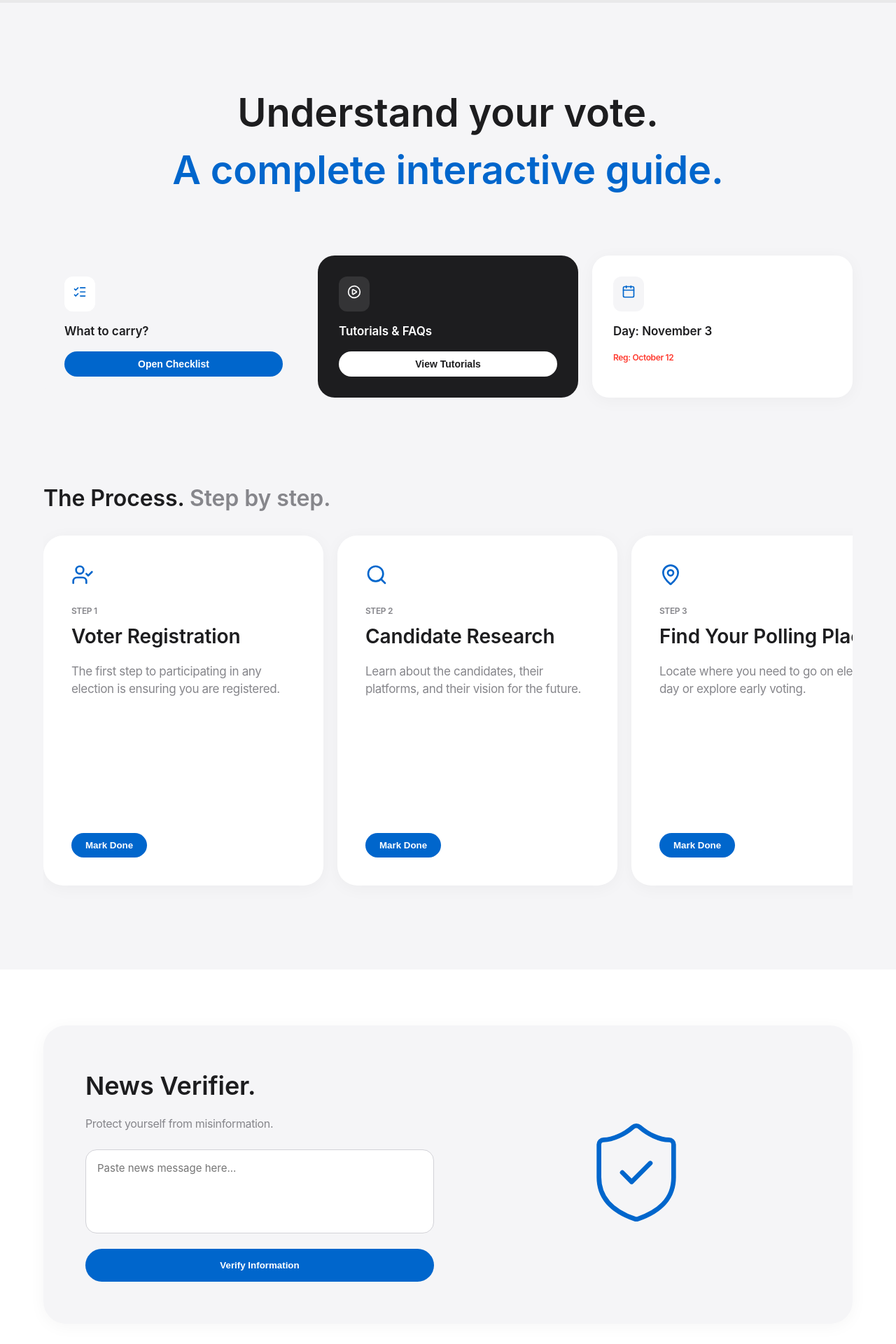
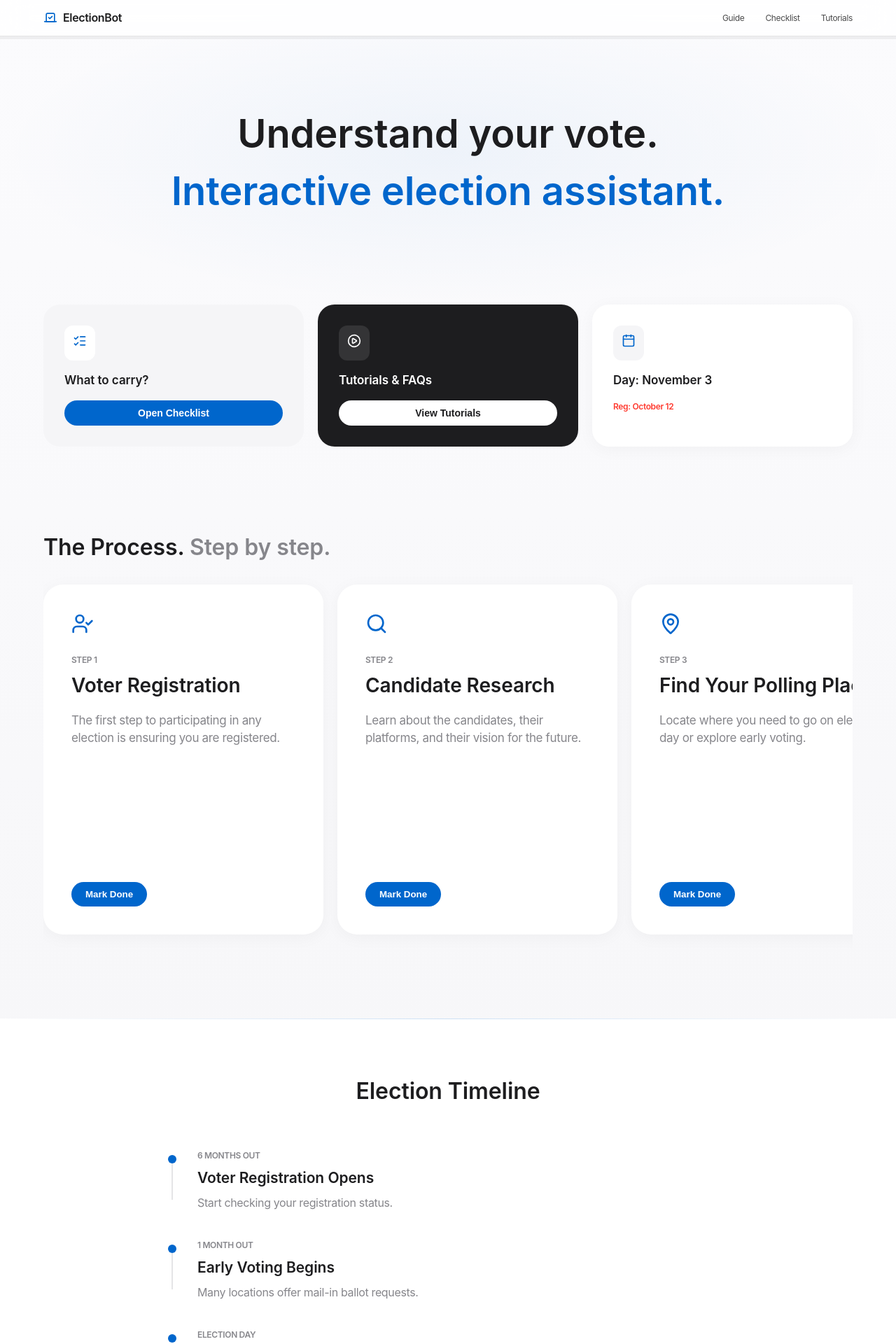
Before and after one commit to rajsingp06/Election-Bot, a React (Vite) app: page / in a window 1280 px wide. Shown: the top 1920 px of the page at 70% size. Built offline with nearby package versions, Linux system fonts and the light colour scheme.

Commit message:
Add Navbar and color accents

```diff
--- a/src/App.jsx
+++ b/src/App.jsx
@@ -37,46 +37,57 @@ const checklistItems = [
 ];
 
 const reels = [
-  { id: 1, title: "How Voting Works", desc: "A quick 30-second guide on the democratic process of choosing your representative.", img: "https://images.unsplash.com/photo-1540910419892-f0bbddcf6a88?auto=format&fit=crop&q=80&w=800" },
-  { id: 2, title: "How EVM Works", desc: "Understanding the Electronic Voting Machine—secure, transparent, and efficient.", img: "https://images.unsplash.com/photo-1577563908411-5077b6dc7624?auto=format&fit=crop&q=80&w=800" },
-  { id: 3, title: "Your Rights", desc: "Every vote counts. Learn about your constitutional right to vote.", img: "https://images.unsplash.com/photo-1529107386315-e1a2ed48a620?auto=format&fit=crop&q=80&w=800" }
+  { id: 1, title: "How Voting Works", desc: "A quick 30-second guide on the democratic process.", img: "https://images.unsplash.com/photo-1540910419892-f0bbddcf6a88?auto=format&fit=crop&q=80&w=800" },
+  { id: 2, title: "How EVM Works", desc: "Understanding the Electronic Voting Machine.", img: "https://images.unsplash.com/photo-1577563908411-5077b6dc7624?auto=format&fit=crop&q=80&w=800" }
 ];
 
-// --- COMPONENTS ---
+// --- SHARED COMPONENTS ---
+const Navbar = () => (
+  <nav className="nav-bar">
+    <div className="nav-content">
+      <Link to="/" style={{ display: 'flex', alignItems: 'center', gap: '8px', textDecoration: 'none', color: 'var(--text-primary)', fontWeight: '600' }}>
+        <Vote size={20} color="var(--accent-blue)" /> ElectionBot
+      </Link>
+      <div className="nav-links">
+        <Link to="/" className="nav-link">Guide</Link>
+        <Link to="/checklist" className="nav-link">Checklist</Link>
+        <Link to="/reels" className="nav-link">Tutorials</Link>
+      </div>
+    </div>
+  </nav>
+);
 
-const ReelsPage = () => {
-  return (
+// --- PAGES ---
+const ReelsPage = () => (
   <div className="reels-page">
+    <Navbar />
     <Link to="/" className="reel-back"><ChevronLeft size={20} /> Back</Link>
     {reels.map(reel => (
       <div key={reel.id} className="reel-card" style={{ backgroundImage: `url(${reel.img})` }}>
         <div className="reel-content">
           <h2 style={{ fontSize: '32px', marginBottom: '12px' }}>{reel.title}</h2>
-            <p style={{ fontSize: '17px', opacity: 0.9, marginBottom: '24px' }}>{reel.desc}</p>
-            <div style={{ display: 'flex', gap: '12px' }}>
-              <div style={{ background: 'var(--accent-blue)', padding: '10px 20px', borderRadius: '12px', fontWeight: '600' }}>30 Sec Explainer</div>
-            </div>
+          <p style={{ fontSize: '17px', opacity: 0.9 }}>{reel.desc}</p>
         </div>
       </div>
     ))}
   </div>
 );
-};
 
 const ChecklistPage = () => {
   const [checked, setChecked] = useState([]);
   const toggle = (id) => setChecked(prev => prev.includes(id) ? prev.filter(x => x !== id) : [...prev, id]);
   return (
     <motion.div className="checklist-page" initial={{ opacity: 0 }} animate={{ opacity: 1 }}>
-      <div className="apple-container" style={{ maxWidth: '800px' }}>
+      <Navbar />
+      <div className="apple-container" style={{ maxWidth: '800px', marginTop: '60px' }}>
         <Link to="/" className="back-link"><ChevronLeft size={20} /> Back to Guide</Link>
         <h1 style={{ fontSize: '48px', marginBottom: '16px' }}>What to Carry.</h1>
-        <p style={{ fontSize: '21px', color: 'var(--text-secondary)', marginBottom: '40px' }}>Your personalized checklist for election day.</p>
+        <p style={{ fontSize: '21px', color: 'var(--text-secondary)', marginBottom: '40px' }}>Your personalized checklist.</p>
         <div style={{ background: '#f5f5f7', borderRadius: '24px', overflow: 'hidden' }}>
           {checklistItems.map(item => (
             <div key={item.id} className="checklist-item" onClick={() => toggle(item.id)}>
               <div className={`check-circle ${checked.includes(item.id) ? 'checked' : ''}`}>{checked.includes(item.id) && <CheckCircle size={20} color="white" />}</div>
-              <div><div style={{ fontWeight: '600', fontSize: '17px', textDecoration: checked.includes(item.id) ? 'line-through' : 'none' }}>{item.title}</div><div style={{ fontSize: '14px', color: 'var(--text-secondary)' }}>{item.desc}</div></div>
+              <div style={{ fontWeight: '600', fontSize: '17px' }}>{item.title}</div>
             </div>
           ))}
         </div>
@@ -129,15 +140,16 @@ const GuidePage = () => {
 
   return (
     <div className="app">
-      <div className="progress-bar"><div className="progress-fill" style={{ width: `${progress}%` }} /></div>
+      <Navbar />
+      <div className="progress-bar" style={{ top: '52px' }}><div className="progress-fill" style={{ width: `${progress}%` }} /></div>
 
       <AnimatePresence>
         {showLiveAlert && (
-          <motion.div initial={{ y: -100, opacity: 0 }} animate={{ y: 0, opacity: 1 }} exit={{ y: -100, opacity: 0 }} style={{ position: 'fixed', top: '20px', left: '50%', transform: 'translateX(-50%)', zIndex: 1001, width: 'calc(100% - 40px)', maxWidth: '500px' }}>
+          <motion.div initial={{ y: -100, opacity: 0 }} animate={{ y: 52, opacity: 1 }} exit={{ y: -100, opacity: 0 }} style={{ position: 'fixed', top: '20px', left: '50%', transform: 'translateX(-50%)', zIndex: 1001, width: 'calc(100% - 40px)', maxWidth: '500px' }}>
             <div style={{ background: '#1d1d1f', color: 'white', padding: '16px 24px', borderRadius: '20px', boxShadow: '0 10px 30px rgba(0,0,0,0.3)', display: 'flex', alignItems: 'center', gap: '16px' }}>
               <div style={{ background: 'var(--accent-blue)', padding: '10px', borderRadius: '12px' }}><Zap size={20} fill="white" /></div>
-              <div style={{ flex: 1 }}><div style={{ fontWeight: '600', fontSize: '15px' }}>Best time to go vote!</div><div style={{ fontSize: '13px', opacity: 0.8 }}>Crowd level is <span style={{ color: '#34c759', fontWeight: '600' }}>LOW</span> right now.</div></div>
-              <button onClick={() => setShowLiveAlert(false)} style={{ background: 'none', border: 'none', color: 'white', cursor: 'pointer', opacity: 0.6 }}><X size={20} /></button>
+              <div style={{ flex: 1 }}><div style={{ fontWeight: '600', fontSize: '15px' }}>Best time to go vote!</div><div style={{ fontSize: '13px', opacity: 0.8 }}>Crowd is LOW right now.</div></div>
+              <button onClick={() => setShowLiveAlert(false)} style={{ background: 'none', border: 'none', color: 'white', cursor: 'pointer' }}><X size={20} /></button>
             </div>
           </motion.div>
         )}
@@ -146,29 +158,23 @@ const GuidePage = () => {
       <section className="hero">
         <motion.h1 initial={{ opacity: 0, y: 20 }} animate={{ opacity: 1, y: 0 }} transition={{ duration: 0.8 }}>
           Understand your vote. <br />
-          <span style={{ color: 'var(--accent-blue)' }}>A complete interactive guide.</span>
+          <span style={{ color: 'var(--accent-blue)' }}>Interactive election assistant.</span>
         </motion.h1>
       </section>
 
-      {/* Main Feature Row */}
       <section style={{ padding: '0 20px 40px' }}>
         <div className="apple-container">
           <div style={{ display: 'grid', gridTemplateColumns: '1fr 1fr 1fr', gap: '20px' }}>
-             {/* Checklist Card */}
             <div style={{ background: '#f5f5f7', borderRadius: '24px', padding: '30px', display: 'flex', flexDirection: 'column', gap: '16px' }}>
               <div style={{ background: 'white', padding: '12px', borderRadius: '12px', width: 'fit-content' }}><ListChecks color="var(--accent-blue)" size={20} /></div>
               <h3 style={{ fontSize: '17px' }}>What to carry?</h3>
               <button onClick={() => navigate('/checklist')} style={{ background: 'var(--accent-blue)', color: 'white', border: 'none', padding: '10px 20px', borderRadius: '20px', fontWeight: '600', cursor: 'pointer', fontSize: '14px' }}>Open Checklist</button>
             </div>
-
-            {/* Tutorials & FAQs Card */}
             <div style={{ background: '#1d1d1f', color: 'white', borderRadius: '24px', padding: '30px', display: 'flex', flexDirection: 'column', gap: '16px' }}>
               <div style={{ background: 'rgba(255,255,255,0.1)', padding: '12px', borderRadius: '12px', width: 'fit-content' }}><PlayCircle color="white" size={20} /></div>
               <h3 style={{ fontSize: '17px' }}>Tutorials & FAQs</h3>
               <button onClick={() => navigate('/reels')} style={{ background: 'white', color: '#1d1d1f', border: 'none', padding: '10px 20px', borderRadius: '20px', fontWeight: '600', cursor: 'pointer', fontSize: '14px' }}>View Tutorials</button>
             </div>
-
-            {/* Smart Tracker Card */}
             <div style={{ background: 'white', borderRadius: '24px', padding: '30px', display: 'flex', flexDirection: 'column', gap: '16px', boxShadow: 'var(--card-shadow)' }}>
               <div style={{ background: '#f5f5f7', padding: '12px', borderRadius: '12px', width: 'fit-content' }}><Calendar color="var(--accent-blue)" size={20} /></div>
               <h3 style={{ fontSize: '17px' }}>Day: {deadlines.vote}</h3>
@@ -178,7 +184,6 @@ const GuidePage = () => {
         </div>
       </section>
 
-      {/* Horizontal Steps */}
       <section>
         <div className="apple-container">
           <h2 style={{ fontSize: '32px', marginBottom: '10px' }}>The Process. <span style={{ color: 'var(--text-secondary)' }}>Step by step.</span></h2>
@@ -203,7 +208,7 @@ const GuidePage = () => {
                 )}
                 {step.feature === "simulator" && (
                   <div style={{ marginTop: '20px' }}>
-                    <p className="card-content" style={{ marginBottom: '20px' }}>Experience the process inside the booth in a safe interactive demo.</p>
+                    <p className="card-content" style={{ marginBottom: '20px' }}>Experience the process inside the booth in a safe demo.</p>
                     <button onClick={() => setShowSim(true)} style={{ background: 'var(--text-primary)', color: 'white', border: 'none', padding: '12px 24px', borderRadius: '20px', fontWeight: '600', cursor: 'pointer', width: '100%' }}>Launch Simulator</button>
                   </div>
                 )}
@@ -215,29 +220,14 @@ const GuidePage = () => {
         </div>
       </section>
 
-      {/* News Verifier */}
-      <section style={{ background: '#ffffff' }}>
+      <section className="timeline-section">
         <div className="apple-container">
-          <div style={{ background: 'var(--bg-color)', borderRadius: '32px', padding: '60px', display: 'flex', gap: '40px', alignItems: 'center', boxShadow: 'var(--card-shadow)' }}>
-            <div style={{ flex: 1 }}>
-              <h2 style={{ fontSize: '36px', marginBottom: '16px' }}>News Verifier.</h2>
-              <p style={{ color: 'var(--text-secondary)', marginBottom: '24px' }}>Protect yourself from misinformation.</p>
-              <textarea className="news-input" placeholder="Paste news message here..." value={newsInput} onChange={(e) => setNewsInput(e.target.value)} style={{ background: 'white', border: '1px solid #d2d2d7' }} />
-              <button onClick={handleVerifyNews} disabled={detecting} style={{ background: 'var(--accent-blue)', color: 'white', border: 'none', padding: '16px', borderRadius: '30px', fontWeight: '600', cursor: 'pointer', width: '100%', display: 'flex', alignItems: 'center', justifyContent: 'center', gap: '8px' }}>{detecting ? <Loader2 className="animate-spin" size={18} /> : "Verify Information"}</button>
-              {newsResult && <div className={`result-badge ${newsResult.type === 'fake' ? 'badge-fake' : 'badge-verified'}`} style={{ marginTop: '16px' }}>{newsResult.type === 'fake' ? <ShieldAlert size={20} /> : <ShieldCheck size={20} />} <span>{newsResult.message}</span></div>}
-            </div>
-            <div style={{ flex: 1, textAlign: 'center' }}><ShieldCheck size={160} color="var(--accent-blue)" strokeWidth={1} /></div>
-          </div>
-        </div>
-      </section>
-
-      {/* Timeline */}
-      <section><div className="apple-container">
           <h2 style={{ fontSize: '32px', marginBottom: '60px', textAlign: 'center' }}>Election Timeline</h2>
           <div className="timeline">{timeline.map((item, index) => (
             <div key={index} className="timeline-item"><div className="timeline-dot" /><div className="timeline-content"><div className="card-label">{item.date}</div><h3>{item.title}</h3><p>{item.description}</p></div></div>
           ))}</div>
-      </div></section>
+        </div>
+      </section>
 
       <AnimatePresence>
         {showSim && (
--- a/src/index.css
+++ b/src/index.css
@@ -7,6 +7,11 @@
   --card-bg: #ffffff;
   --card-shadow: 0 4px 24px rgba(0, 0, 0, 0.04);
   --section-padding: 80px 20px;
+  --nav-bg: rgba(255, 255, 255, 0.8);
+}
+
+body {
+  background: linear-gradient(180deg, #fbfbfd 0%, #f5f5f7 100%);
 }
 
 * {
@@ -28,6 +33,49 @@ body {
 h1, h2, h3 {
   font-weight: 600;
   letter-spacing: -0.003em;
+}
+
+.nav-bar {
+  position: fixed;
+  top: 0;
+  left: 0;
+  right: 0;
+  height: 52px;
+  background: var(--nav-bg);
+  backdrop-filter: saturate(180%) blur(20px);
+  z-index: 1000;
+  border-bottom: 1px solid rgba(0,0,0,0.1);
+  display: flex;
+  align-items: center;
+  justify-content: center;
+}
+
+.nav-content {
+  width: 100%;
+  max-width: 1200px;
+  padding: 0 22px;
+  display: flex;
+  justify-content: space-between;
+  align-items: center;
+}
+
+.nav-links {
+  display: flex;
+  gap: 30px;
+}
+
+.nav-link {
+  color: var(--text-primary);
+  text-decoration: none;
+  font-size: 12px;
+  font-weight: 400;
+  opacity: 0.8;
+  transition: opacity 0.2s;
+}
+
+.nav-link:hover {
+  opacity: 1;
+  color: var(--accent-blue);
 }
 
 .apple-container {
@@ -95,6 +143,29 @@ section {
 .hero {
   text-align: center;
   padding: 120px 20px 60px;
+}
+
+/* Colored Accents */
+.hero {
+  padding-top: 150px;
+  padding-bottom: 100px;
+  background: radial-gradient(50% 50% at 50% 50%, rgba(0, 102, 204, 0.05) 0%, transparent 100%);
+}
+
+.timeline-section {
+  background: #ffffff;
+  position: relative;
+  overflow: hidden;
+}
+
+.timeline-section::before {
+  content: '';
+  position: absolute;
+  top: 0;
+  left: 0;
+  right: 0;
+  height: 1px;
+  background: linear-gradient(90deg, transparent, rgba(0, 102, 204, 0.2), transparent);
 }
 
 .hero h1 {
```
Lines whose indentation alone changed are shown as unchanged.
